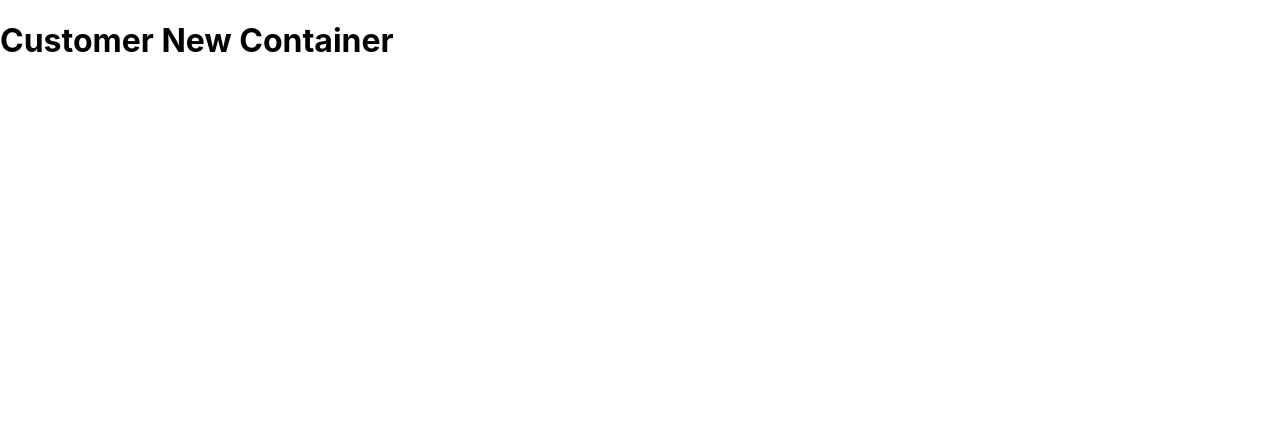
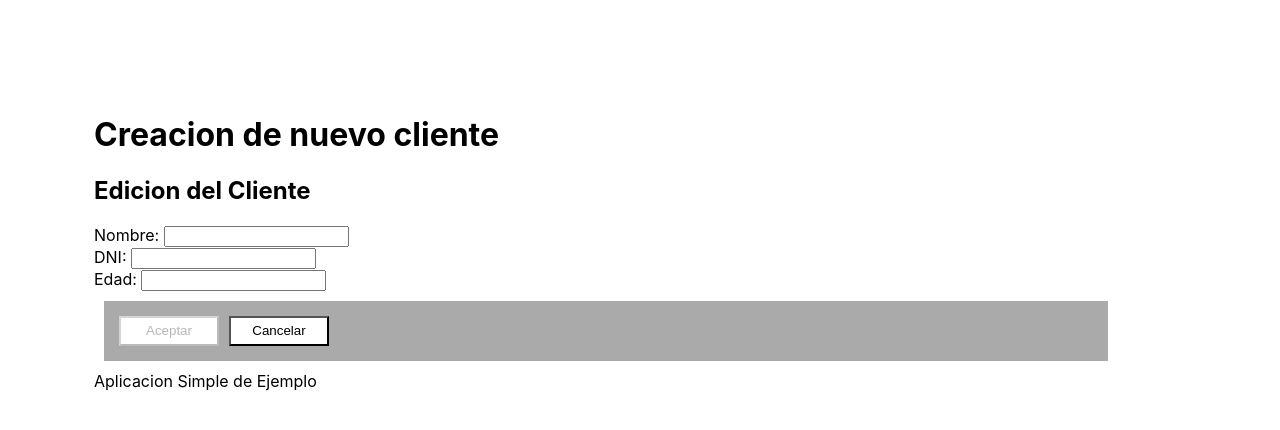
Before and after one commit to Sacks-Lucas/customers-app, a React (Create React App) app: page /customers/new in a window 1280 px wide. Shown: the top 430 px of the page. Built offline with nearby package versions, Linux system fonts and the light colour scheme.

Commit message:
Commit fin seccion 38. NewCustomerContainer

```diff
--- a/src/App.js
+++ b/src/App.js
@@ -1,20 +1,18 @@
 import { Component } from 'react';
 import { Switch , BrowserRouter as Router, Route} from 'react-router-dom'
 import './App.css';
-// import CustomerEdit from './components/CustomerEdit';
 import CustomerContainer from './containers/CustomerContainer';
 import CustomersContainer from './containers/CustomersContainer';
 import HomeContainer from './containers/HomeContainer';
+import NewCustomerContainer from './containers/NewCustomerContainer';
 
 class App extends Component {
-  renderCustomerNewContainer = () => <h1>Customer New Container</h1>
-
   render(){
     return (
       <Router>
         <div className="app">
           <Switch>
-            <Route path="/customers/new" component={this.renderCustomerNewContainer}/>
+            <Route path="/customers/new" component={NewCustomerContainer}/>
             <Route path="/customers/:dni" render={props => <CustomerContainer dni={props.match.params.dni}/>}/>
             <Route exact path="/customers" component={CustomersContainer}/>
             <Route exact path="/" component={HomeContainer}/>
--- a/src/components/CustomerEdit.js
+++ b/src/components/CustomerEdit.js
@@ -33,7 +33,7 @@ const MyField = ({input,meta, type,label,name}) => (
 const toNumber= value => value && Number(value)
 const toUpper = value => value && value.toUpperCase()
 const toLower = value => value && value.toLowerCase()
-const onlyGrow = (value,previousValue,values) => value && previousValue && (value > previousValue ? value : previousValue)
+const onlyGrow = (value,previousValue,values) => value && (!previousValue ? value : (value > previousValue ? value : previousValue))
 
 const CustomerEdit = ({name,age,dni,handleSubmit,submitting,onBack, pristine,submitSucceeded}) => {
     return (
--- /dev/null
+++ b/src/containers/NewCustomerContainer.js
@@ -0,0 +1,46 @@
+import React, { Component } from 'react'
+// import PropTypes from 'prop-types'
+import AppFrame from '../components/AppFrame'
+import CustomerEdit from '../components/CustomerEdit'
+import { connect } from 'react-redux'
+import { withRouter } from 'react-router'
+
+class NewCustomerContainer extends Component {
+    static propTypes = {
+
+    }
+
+    handleOnBack= () =>{
+        this.props.history.goBack()
+    }
+
+    handleOnSubmitSuccess= () =>{
+
+    }
+
+    handleSubmit = () =>{
+
+    }
+
+    renderBody = () => {
+        return <CustomerEdit onSubmit={this.handleSubmit}
+                            onSubmitSuccess={this.handleOnSubmitSuccess}
+                            onBack={this.handleOnBack}/>
+    }
+
+    render() {
+        return (
+            <div>
+                <AppFrame header={'Creacion de nuevo cliente'}
+                            body={this.renderBody()}>
+                </AppFrame>
+            </div>
+        )
+    }
+}
+
+const mapStateToProps = () =>({})
+
+const mapDispatchToProps = () => ({})
+
+export default withRouter(connect(mapStateToProps,mapDispatchToProps)(NewCustomerContainer))
```
